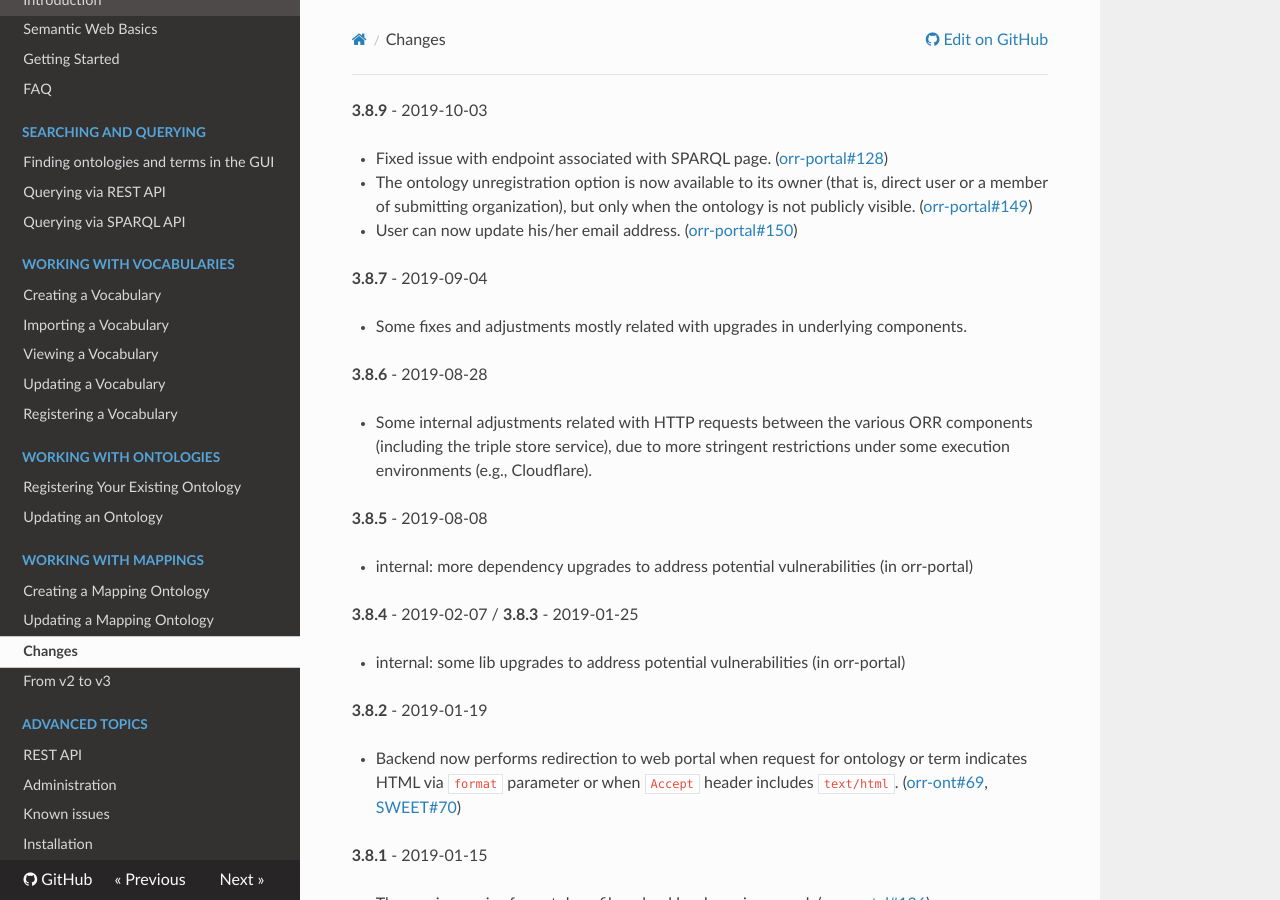
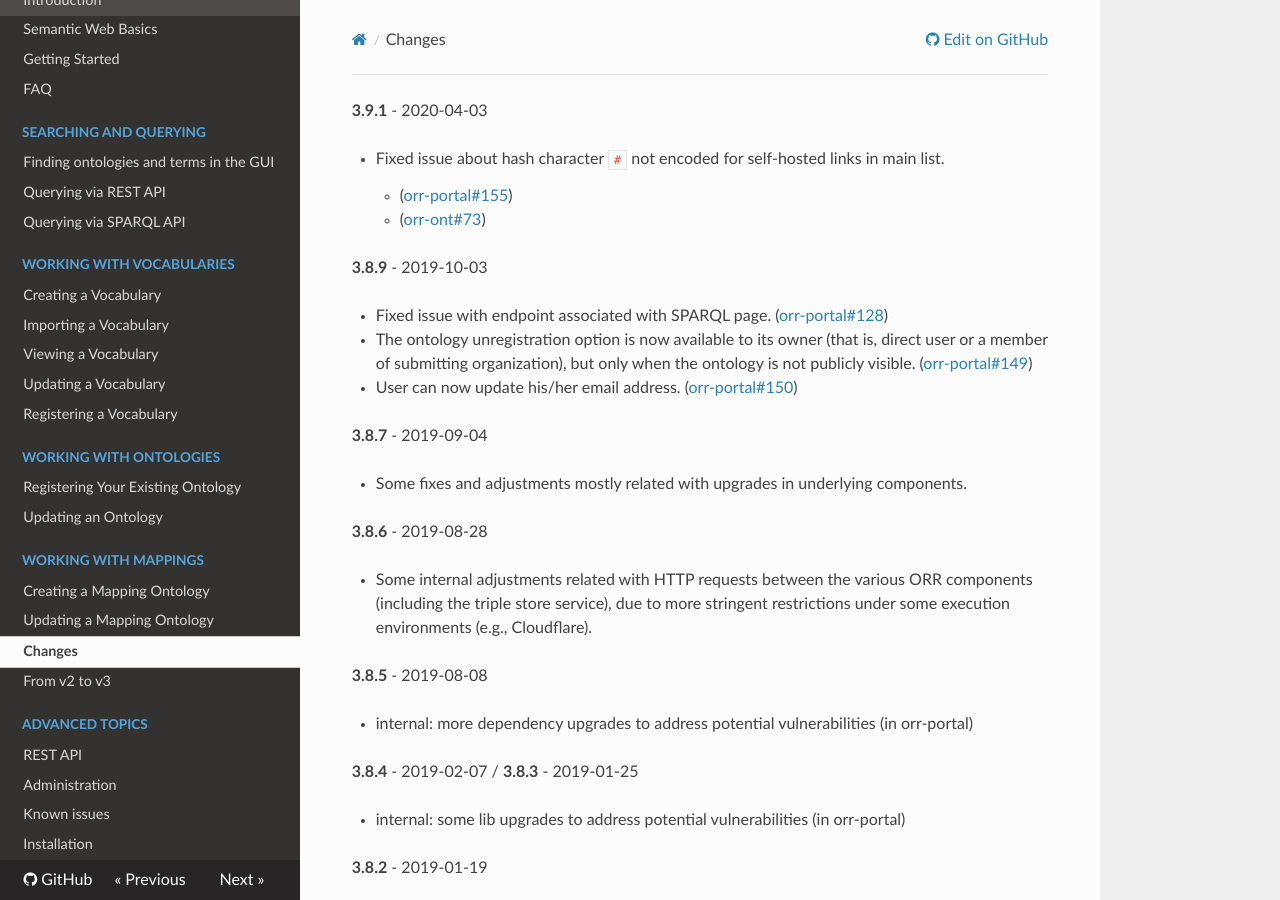
Before and after one commit to mmisw/mmiorr-docs, an MkDocs documentation site: the page built from docs/changes.md, in a window 1280 px wide and 900 px high. Built offline with MkDocs 1.6.1, drawn with Linux system fonts in a browser that asks for light colours; nearby versions of some CDN libraries; old or Windows-style settings are respelled for this version of MkDocs.

Commit message:
frontend 3.9.1

```diff
--- a/docs/changes.md
+++ b/docs/changes.md
@@ -1,3 +1,9 @@
+**3.9.1** - 2020-04-03
+
+- Fixed issue about hash character `#` not encoded for self-hosted links in main list.
+    - ([orr-portal#155](https://github.com/mmisw/orr-portal/issues/155))
+    - ([orr-ont#73](https://github.com/mmisw/orr-ont/issues/73))
+
 **3.8.9** - 2019-10-03
 
 - Fixed issue with endpoint associated with SPARQL page.
```
